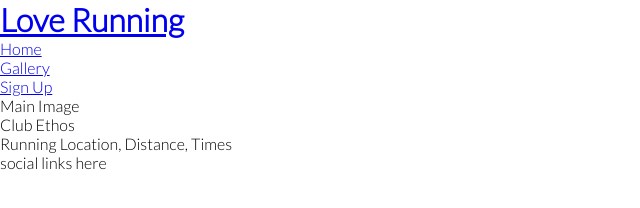
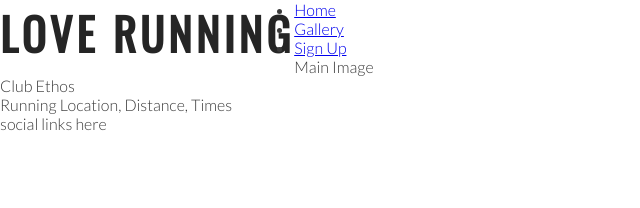
Before and after one commit to OdoJoe/love-running, a plain HTML site: page index.html in a window 1280 px wide. Shown: the whole page, without its empty margins (0-640 px from the left). Drawn offline with nearby package versions, Linux system fonts and the light colour scheme.

Commit message:
add style for headings and logo

```diff
--- a/assets/css/style.css
+++ b/assets/css/style.css
@@ -9,4 +9,19 @@
 body {
     font-family: lato, sans-serif;
     font-weight: 300;
+    color: #3a3a3a
 }
+
+/* headings and logo */
+
+h1, h2 {
+    font-family: oswald, sans-serif;
+    text-transform: uppercase;
+    letter-spacing: 4px;
+    color: #252525
+}
+
+#logo {
+    float: left;
+    font-size: 280%;
+}
--- a/index.html
+++ b/index.html
@@ -14,7 +14,7 @@
 <body>
     <header>
         <a href="index.html">
-            <h1>Love Running</h1>
+            <h1 id="logo">Love Running</h1>
         </a>
         <nav>
             <ul>
```
